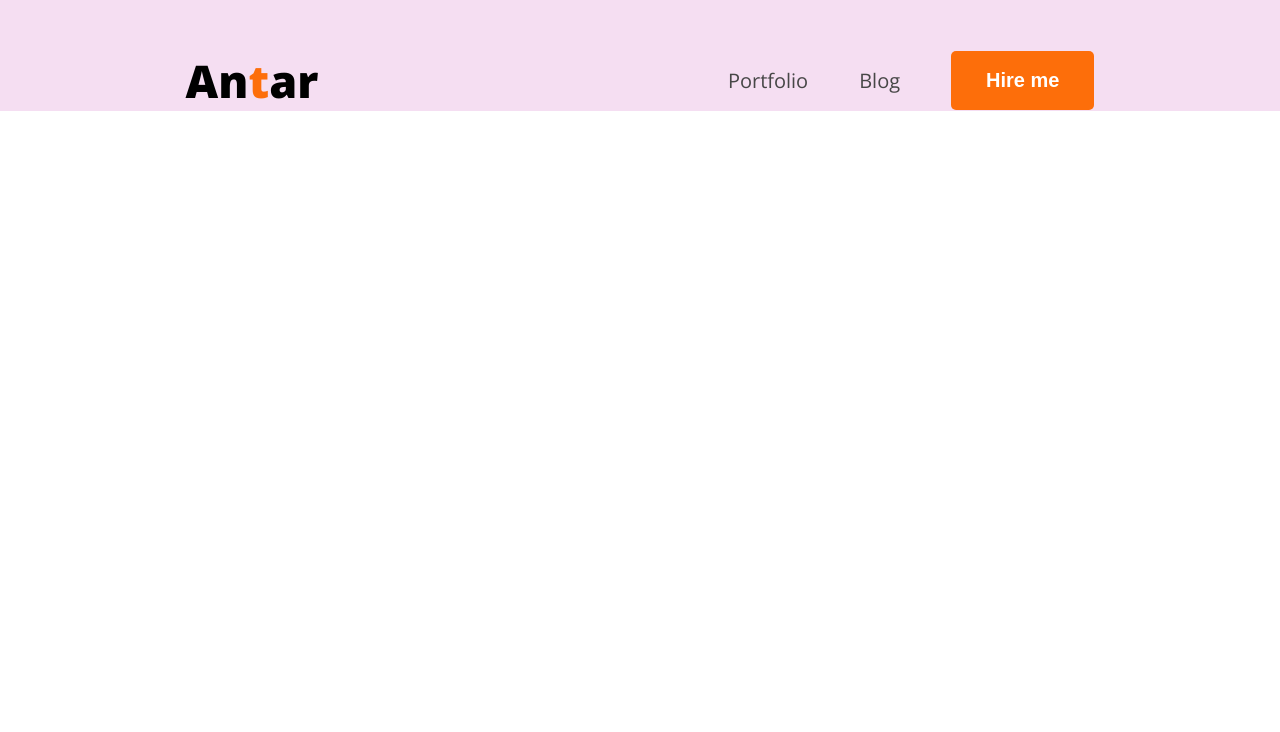
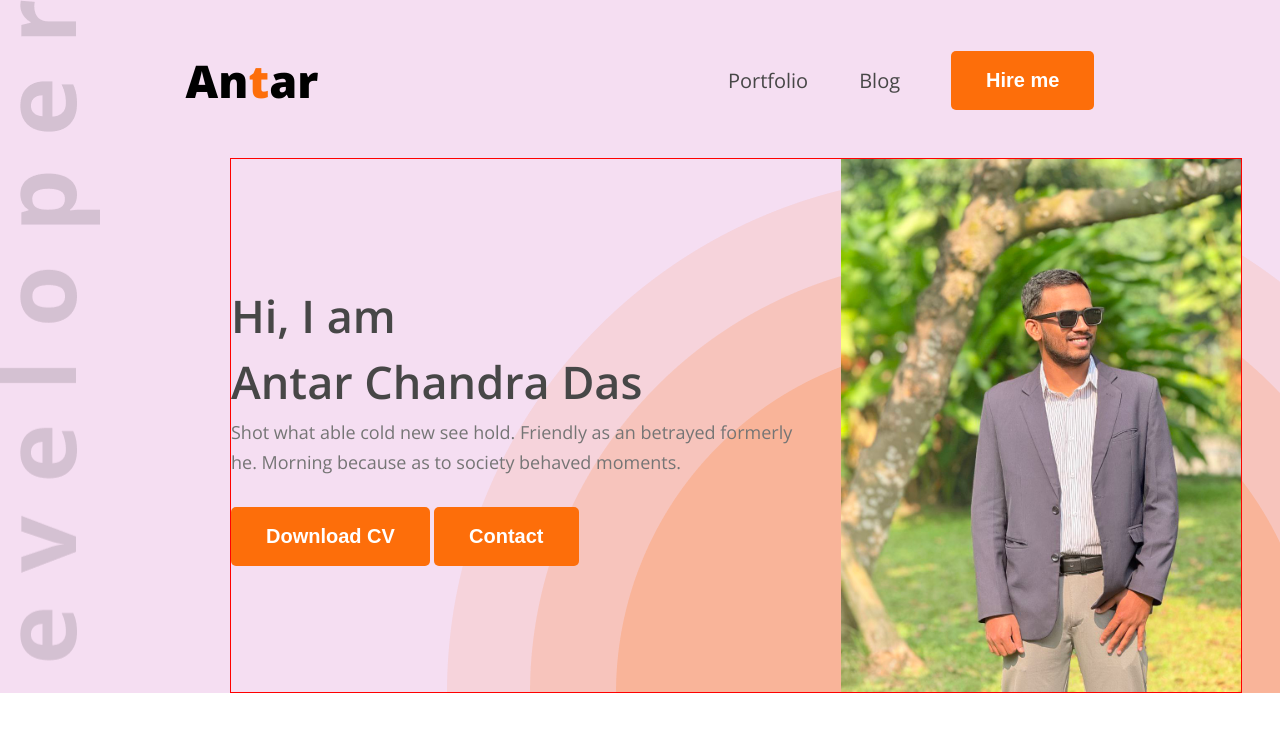
Before and after one commit to antar232/-My-Portfolio-Websight, a plain HTML site: page index.html in a window 1280 px wide. Drawn offline with nearby package versions, Linux system fonts and the light colour scheme.

Commit message:
header designed according to figme

```diff
--- a/index.html
+++ b/index.html
@@ -21,6 +21,21 @@
                 <li><button class="btn">Hire me</button></li>
             </ul>
         </nav>
+
+        <section id="banner">
+            <div class="banner-content">
+                <h2>Hi, I am</h2>
+                <h2>Antar Chandra Das</h2>
+                <p>Shot what able cold new see hold. Friendly as an betrayed formerly he. Morning because as to society behaved moments.</p>
+                <div>
+                <button class="btn">Download CV</button>
+                <button class="btn">Contact</button>
+                </div>
+            </div>
+            <div class="banner-image">
+                <img src="images/antar.jpg" alt="This is Antar">
+            </div>
+        </section>
     </header>
 
 </body>
--- a/styles/portfolio.css
+++ b/styles/portfolio.css
@@ -12,6 +12,9 @@
 }
 header{
     background-color: #f5def2;
+    background: url("../images/developer.png"), url("../images/background.png"), #f5def2;
+    background-position: top left, bottom right;
+    background-repeat: no-repeat;
     padding-top: 50px ;
 }
 .logo h2{
@@ -29,6 +32,7 @@
     font-size: 20px;
     font-weight: bold;
     color: white;
+    cursor: pointer;
 }
 nav{
     width: 71%;
@@ -50,3 +54,35 @@
     color: #474747;
     text-decoration: none;
 }
+#banner{
+    border: 1px solid red;
+    margin: 47px 38px 0px 230px;
+    display: flex;
+    justify-content: space-between;
+    align-items: center;
+}
+#banner .banner-content{
+    max-width: 585px;
+}
+#banner .banner-content h2{
+    font-size: 45px;
+    font-weight: 600;
+    color: #474747;
+    margin-bottom: 5px;
+}
+#banner .banner-content h1{
+    font-size: 85px;
+    font-weight: bold;
+    color: #181818;
+    margin-bottom: 20px;
+}
+#banner .banner-content p{
+    font-size: 18px;
+    color: #757575;
+    line-height: 30px;
+    margin-bottom: 30px;
+}
+#banner .banner-image img{
+    max-width: 400px;
+    vertical-align: middle;
+}
```
Also changed, not shown: images/background.jpg (deleted), images/background.png (added), images/developer.png (added).
